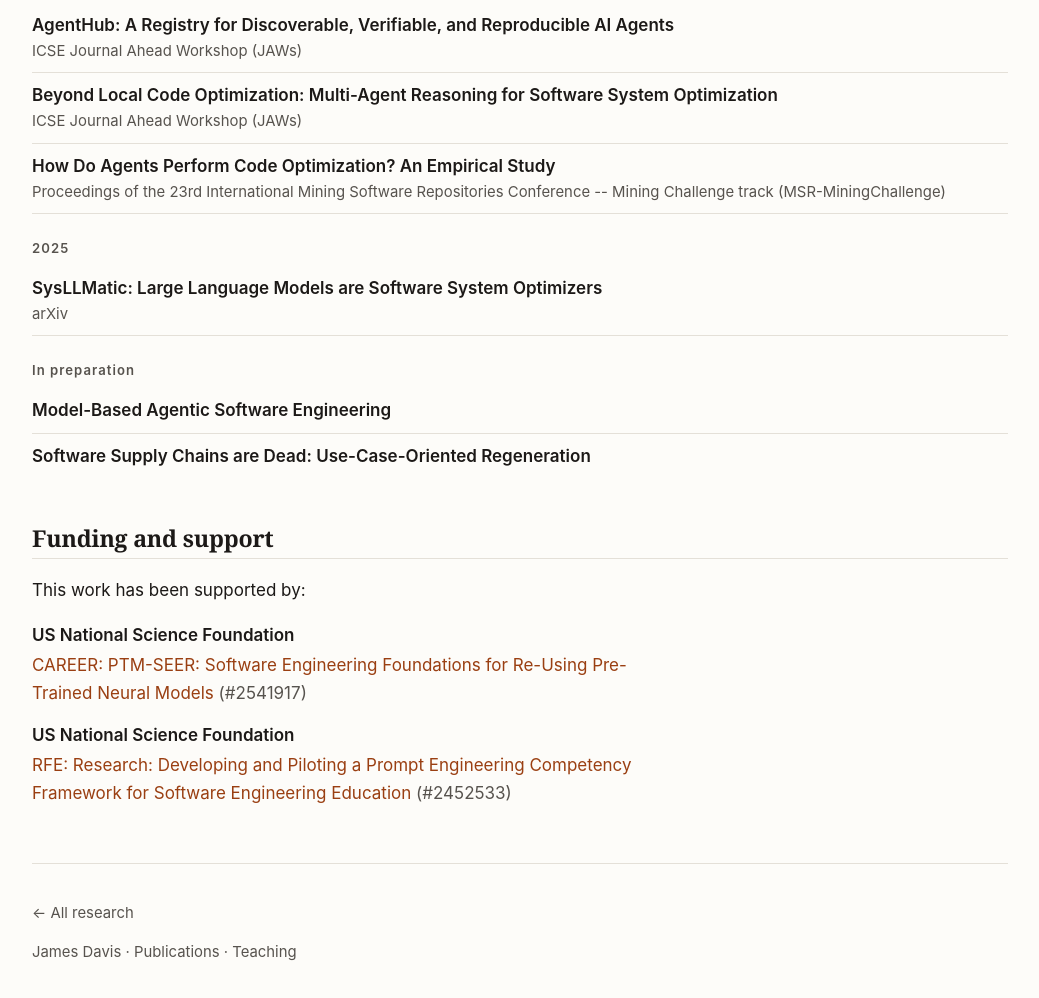
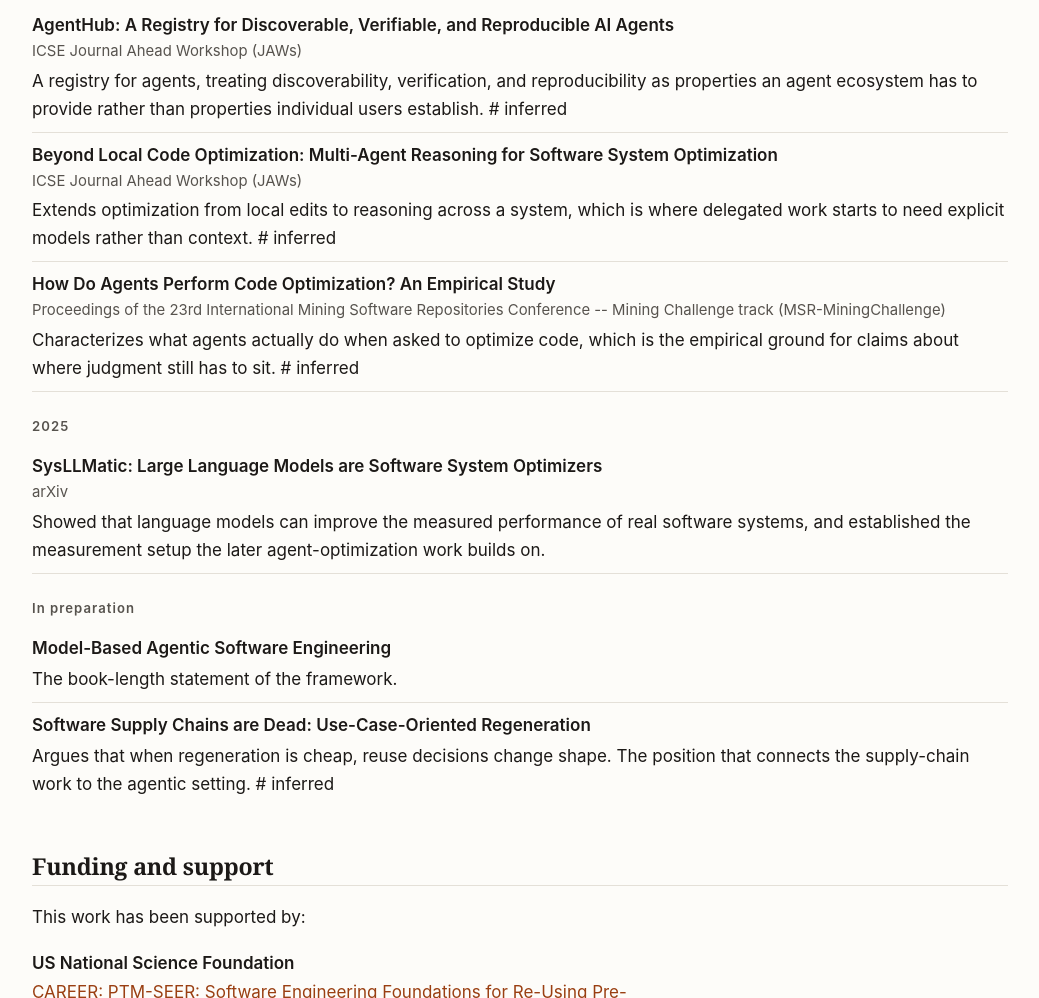
Before and after one commit to davisjam/mage, a plain HTML site: page index.html in a window 1280 px wide. Shown: the part 1675-2673 px from the top of the page, without its empty margins (120-1159 px from the left). Drawn offline with Linux system fonts and the light colour scheme.

Commit message:
Add per-work program notes to the bibliography
Each entry now carries a sentence on what the work contributed to THIS
programme, rather than leaving the reader to infer it from the title.
Cross-listed works carry a different note on each site.

```diff
--- a/index.html
+++ b/index.html
@@ -42,26 +42,32 @@
 <div class="e">
 <div class="ti">AgentHub: A Registry for Discoverable, Verifiable, and Reproducible AI Agents</div>
 <div class="vn">ICSE Journal Ahead Workshop (JAWs)</div>
+<div class="note">A registry for agents, treating discoverability, verification, and reproducibility as properties an agent ecosystem has to provide rather than properties individual users establish. # inferred</div>
 </div>
 <div class="e">
 <div class="ti">Beyond Local Code Optimization: Multi-Agent Reasoning for Software System Optimization</div>
 <div class="vn">ICSE Journal Ahead Workshop (JAWs)</div>
+<div class="note">Extends optimization from local edits to reasoning across a system, which is where delegated work starts to need explicit models rather than context. # inferred</div>
 </div>
 <div class="e">
 <div class="ti">How Do Agents Perform Code Optimization? An Empirical Study</div>
 <div class="vn">Proceedings of the 23rd International Mining Software Repositories Conference -- Mining Challenge track (MSR-MiningChallenge)</div>
+<div class="note">Characterizes what agents actually do when asked to optimize code, which is the empirical ground for claims about where judgment still has to sit. # inferred</div>
 </div>
 <div class="yr">2025</div>
 <div class="e">
 <div class="ti">SysLLMatic: Large Language Models are Software System Optimizers</div>
 <div class="vn">arXiv</div>
+<div class="note">Showed that language models can improve the measured performance of real software systems, and established the measurement setup the later agent-optimization work builds on.</div>
 </div>
 <div class="yr">In preparation</div>
 <div class="e">
 <div class="ti">Model-Based Agentic Software Engineering</div>
+<div class="note">The book-length statement of the framework.</div>
 </div>
 <div class="e">
 <div class="ti">Software Supply Chains are Dead: Use-Case-Oriented Regeneration</div>
+<div class="note">Argues that when regeneration is cheap, reuse decisions change shape. The position that connects the supply-chain work to the agentic setting. # inferred</div>
 </div>
 </div>
 <h2 id="support">Funding and support</h2>
```
